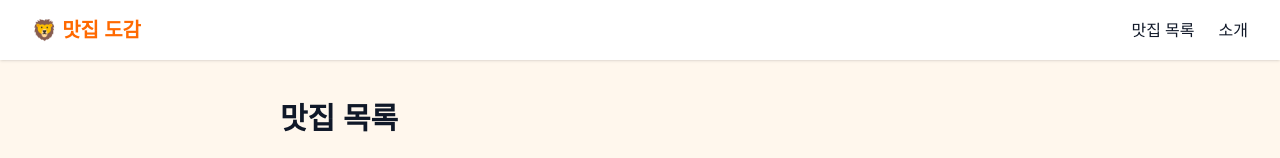
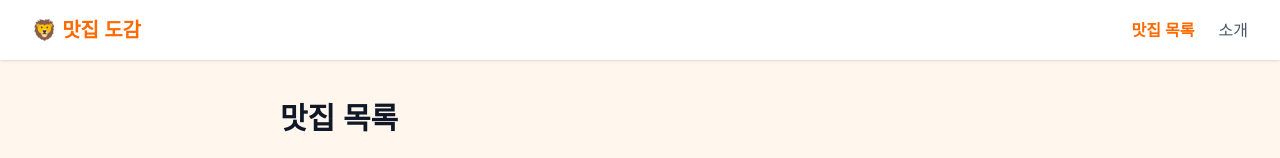
Before and after one commit to LikeLion-at-CAU-14th/Jisu-Kim, a Next.js app in the folder week25/: page /restaurants in a window 1280 px wide. Shown: the top 158 px of the page. Built offline with nearby package versions, Linux system fonts and the light colour scheme.

Commit message:
feat:usePathname으로 지금 보고 있는 메뉴 강조하기

```diff
--- a/week25/app/layout.tsx
+++ b/week25/app/layout.tsx
@@ -1,6 +1,7 @@
 import { Metadata } from "next";
 import  Link from "next/link";
 import "./globals.css";
+import NavMenu from "@/components/NavMenu";
 
 export const metadata : Metadata = {
   title : "맛집 도감",
@@ -19,10 +20,7 @@ export default function RootLayout({
           <Link href="/" className="text-xl font-bold text-orange-500">
             🦁 맛집 도감
           </Link>
-          <nav className="flex gap-6 font-medium">
-            <Link href="/restaurants">맛집 목록</Link>
-            <Link href="/about">소개</Link>
-          </nav>
+          <NavMenu/>
         </header>
         <main className="mx-auto max-w-3xl px-6 py-10">{children}</main>
       </body>
--- /dev/null
+++ b/week25/components/NavMenu.tsx
@@ -0,0 +1,34 @@
+"use client";
+
+import Link from "next/link";
+import { usePathname } from "next/navigation";
+
+export default function NavMenu() {
+  const pathname = usePathname();
+
+  return (
+    <nav className="flex gap-6 font-medium">
+      <Link
+        href="/restaurants"
+        className={
+          pathname.startsWith("/restaurants")
+            ? "text-orange-500 font-bold"
+            : "text-gray-600 hover:text-orange-500"
+        }
+      >
+        맛집 목록
+      </Link>
+
+      <Link
+        href="/about"
+        className={
+          pathname === "/about"
+            ? "text-orange-500 font-bold"
+            : "text-gray-600 hover:text-orange-500"
+        }
+      >
+        소개
+      </Link>
+    </nav>
+  );
+}
```
